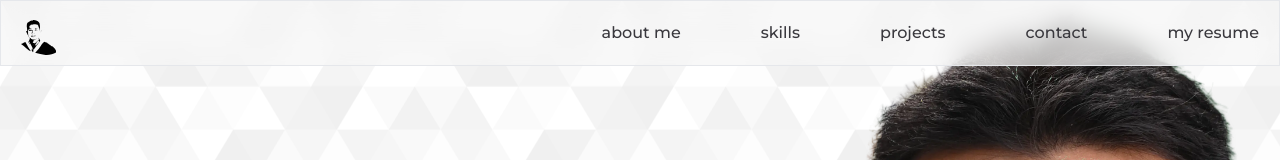
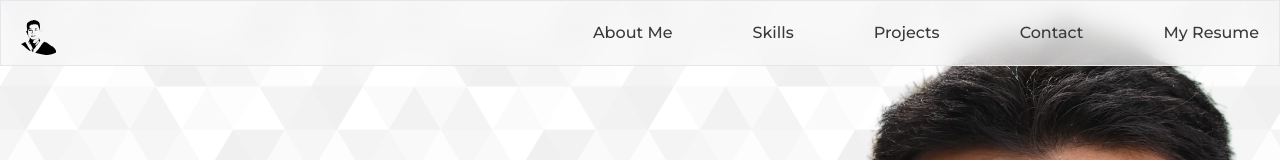
Before and after one commit to DropitupQwerty/MyNewPortfolio, a React (Vite) app: page / in a window 1280 px wide. Shown: the top 160 px of the page. Built offline with nearby package versions, Linux system fonts and the light colour scheme.

Commit message:
Portfolio done

```diff
--- a/src/components/AppNavigationBar/index.tsx
+++ b/src/components/AppNavigationBar/index.tsx
@@ -28,7 +28,7 @@ export const AppNavigationBar = (props : AppNavigationBarProps) => {
                 </button>
             </div>
             <div className={` fixed bg-white w-full h-full z-[9999] md:hidden opacity-0 ${open?' opacity-60': 'hidden'}`} onClick={()=> setOpen(false)}></div>
-            <div className={`font-Montserrat border w-[70vw] overflow-hidden  h-full md:h-fit md:w-full fixed z-[9999]  bg-[#f5f5f5]/70 filter backdrop-blur-md   md:flex  top-0   flex justify-between items-center duration-700 transition-all ease-in-out flex-col md:flex-row ${open ? 'translate-x-0 opacity-100' : '-translate-x-full opacity-0 md:opacity-100'} md:translate-x-0`}>
+            <div className={`font-Montserrat border w-[70vw] overflow-hidden scro  h-full md:h-fit md:w-full fixed z-[9999]  bg-[#f5f5f5]/70 filter backdrop-blur-md   md:flex  top-0   flex justify-between items-center duration-700 transition-all ease-in-out flex-col md:flex-row ${open ? 'translate-x-0 opacity-100' : '-translate-x-full opacity-0 md:opacity-100'} md:translate-x-0`}>
                 <div className='h-[50px] mx-5 mt-2 hidden md:block'>
                     <a href='/'>
                         <img src={logo} className='h-full '/>
@@ -39,12 +39,12 @@ export const AppNavigationBar = (props : AppNavigationBarProps) => {
                         <button key={index} onClick={()=>{
                             handleScrollToId(NavPath.href)
                             setOpen(false)}} >
-                            <div className='p-3 md:p-5 border-b-2 flex flex-col lowercase md:border-none font-medium hover:drop-shadow-lg  text-[#39383D] text-start md:text-center text=[#393E46] text-[16px]'>
+                            <div className='p-3 md:p-5 border-b-2 flex flex-col capitalize md:border-none font-medium hover:drop-shadow-lg  text-[#39383D] text-start md:text-center text=[#393E46] text-[16px]'>
                                 {NavPath.pathname}
                             </div>
                         </button> :
                         <a key={index}  href={NavPath.href} target='_blank' rel="noreferrer">
-                            <div className='p-3 md:p-5 border-b-2 flex flex-col lowercase md:border-none font-medium hover:drop-shadow-lg  text-[#39383D] text-start md:text-center text=[#393E46] text-[16px]'>
+                            <div className='p-3 md:p-5 border-b-2 flex flex-col Capitalize md:border-none font-medium hover:drop-shadow-lg  text-[#39383D] text-start md:text-center text=[#393E46] text-[16px]'>
                                 {NavPath.pathname}
                             </div>
                         </a>
--- a/src/page/HomePage/MyContacts/index.tsx
+++ b/src/page/HomePage/MyContacts/index.tsx
@@ -41,7 +41,7 @@ export const MyContacts = () => {
                 </div>
 
             </div>
-            <div className='text-sm p-2 text-gray-400'>portfolio created by jacob allen valderama</div>
+            <div className='text-[14px] p-2 text-gray-400 '>Portfolio Created by Jacob Allen Valderama</div>
         </div>
     )
 }
```
